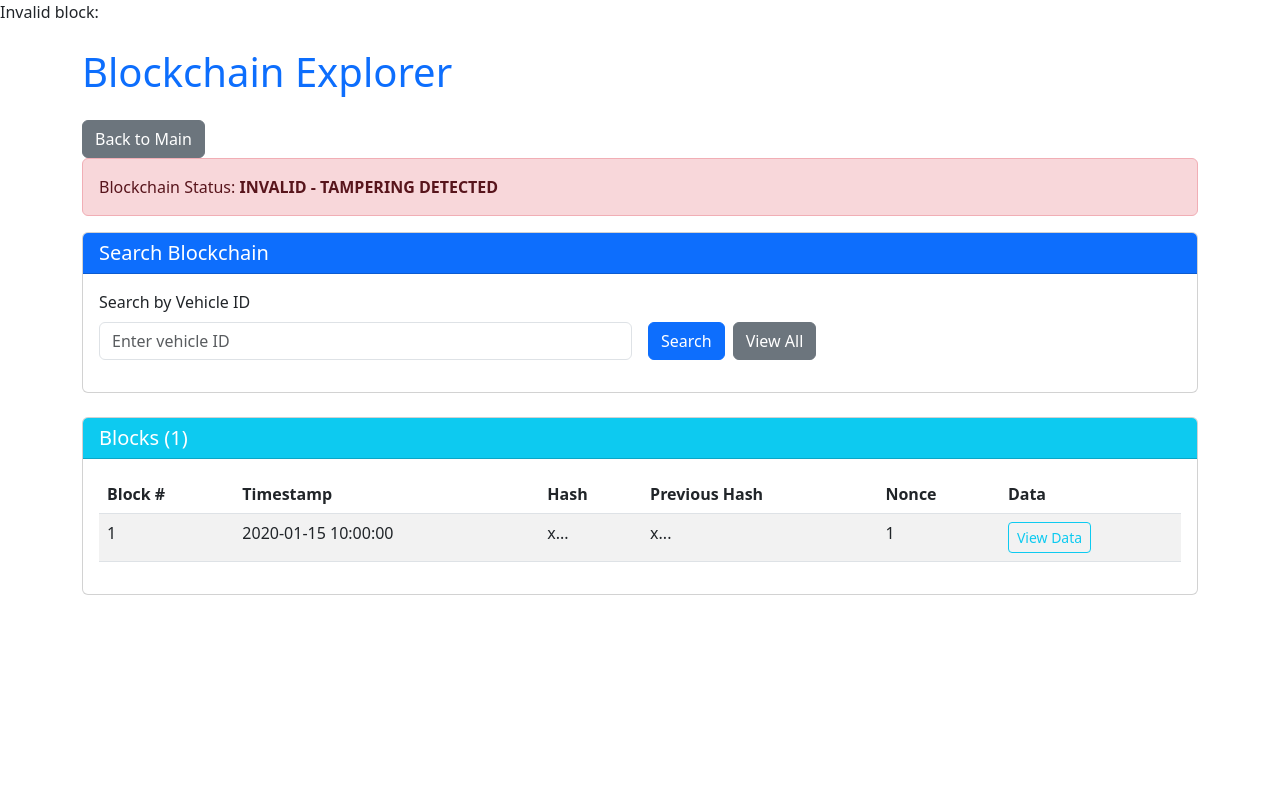
After one commit to excalibursssooo/DatabaseProject, a PHP site: page /blockchain_explorer.php in a window 1280 px wide. The commit adds this page. Run offline with PHP 8.4, Linux system fonts and the light colour scheme; a user stored in the database is signed in; tables that the repository leaves empty hold one stand-in row (values such as "Sample post").

Commit message:
new file:   Blockchain.php 	modified:   admin_dashboard.php 	new file:   blockchain_explorer.php 	modified:   config.php 	modified:   database/init.sql 	modified:   index.php 	modified:   process_add_customer.php 	modified:   process_bid.php 	modified:   winners_losers.php

```diff
--- /dev/null
+++ b/Blockchain.php
@@ -0,0 +1,161 @@
+<?php
+class Blockchain {
+    private static $instance = null;
+    private $pdo;
+    private $difficulty = 2;
+
+    // 私有构造函数防止直接实例化
+    private function __construct($pdo) {
+        $this->pdo = $pdo;
+        $this->createGenesisBlock();
+    }
+
+    // 获取单例实例
+    public static function getInstance($pdo = null) {
+        if (self::$instance === null) {
+            if ($pdo === null) {
+                throw new Exception('PDO connection is required for first instantiation');
+            }
+            self::$instance = new self($pdo);
+        }
+        return self::$instance;
+    }
+
+    // 防止克隆
+    private function __clone() {}
+
+    // 防止反序列化
+    public function __wakeup() {}
+
+    private function createGenesisBlock() {
+        $stmt = $this->pdo->query("SELECT COUNT(*) FROM blockchain");
+        if ($stmt->fetchColumn() == 0) {
+            $timestamp = time();
+
+            $genesisData = [
+                'message' => 'Genesis Block - Car Auction System',
+                'timestamp' => $timestamp,
+                'type' => 'genesis'
+            ];
+            $genesisData = json_encode($genesisData, JSON_UNESCAPED_UNICODE | JSON_UNESCAPED_SLASHES);
+
+            $previousHash = '0';
+            $nonce = 0;
+
+            do {
+                $nonce++;
+                $hash = $this->calculateHash($previousHash, $genesisData, $nonce);
+            } while (substr($hash, 0, $this->difficulty) !== str_repeat('0', $this->difficulty));
+            $stmt = $this->pdo->prepare("
+                INSERT INTO blockchain (previous_hash, hash, data, nonce, timestamp)
+                VALUES (?, ?, ?, ?, FROM_UNIXTIME(?))
+            ");
+
+            $stmt->execute([
+                $previousHash,
+                $hash,
+                $genesisData,
+                $nonce,
+                $timestamp
+            ]);
+        }
+    }
+
+    public function calculateHash($previousHash, $data, $nonce) {
+        $dataString = $previousHash .
+                     $data .
+                     (string)(int)$nonce;
+
+        return hash('sha256', $dataString);
+    }
+
+    // 挖矿新块
+    public function mineBlock($data, $auto_id = null, $customer_id = null) {
+        $previousBlock = $this->getLatestBlock();
+        $previousHash = $previousBlock['hash'];
+        $timestamp = $data['timestamp'];
+        $nonce = 0;
+        $data = json_encode($data, JSON_UNESCAPED_UNICODE | JSON_UNESCAPED_SLASHES);
+        do {
+            $nonce++;
+            $hash = $this->calculateHash($previousHash, $data, $nonce);
+        } while (substr($hash, 0, $this->difficulty) !== str_repeat('0', $this->difficulty));
+        return $this->addBlock($data, $nonce, $previousHash, $auto_id, $customer_id, $hash, $timestamp);
+    }
+
+    private function addBlock($data, $nonce, $previousHash, $auto_id = null, $customer_id = null, $hash = null, $timestamp = null) {
+
+        $stmt = $this->pdo->prepare("
+            INSERT INTO blockchain (previous_hash, hash, data, nonce, auto_id, customer_id, timestamp)
+            VALUES (?, ?, ?, ?, ?, ?, FROM_UNIXTIME(?))
+        ");
+
+        $stmt->execute([
+            $previousHash,
+            $hash,
+            $data,
+            $nonce,
+            $auto_id,
+            $customer_id,
+            $timestamp
+        ]);
+
+        return $hash;
+    }
+    // 验证区块链完整性
+    public function isValid() {
+        $stmt = $this->pdo->query("SELECT * FROM blockchain ORDER BY block_id");
+        $blocks = $stmt->fetchAll(PDO::FETCH_ASSOC);
+        if (count($blocks) === 0) return true;
+
+        for ($i = 0; $i < count($blocks); $i++) {
+            $block = $blocks[$i];
+
+            if (json_last_error() !== JSON_ERROR_NONE) {
+                return false;
+            }
+
+            $calculatedHash = $this->calculateHash(
+                $block['previous_hash'],
+                $block['data'],
+               $block['nonce']
+            );
+
+            if ($block['hash'] !== $calculatedHash) {
+                echo 'Invalid block: ';
+                return false;
+            }
+
+            if (substr($block['hash'], 0, $this->difficulty) !== str_repeat('0', $this->difficulty)) {
+                echo 'Block does not meet difficulty: ';
+                return false;
+            }
+
+            if ($i > 0 && $block['previous_hash'] !== $blocks[$i-1]['hash']) {
+                echo 'Invalid block linkage: ';
+                return false;
+            }
+        }
+
+        return true;
+    }
+    // 获取最新区块
+    public function getLatestBlock() {
+        $stmt = $this->pdo->query("SELECT * FROM blockchain ORDER BY block_id DESC LIMIT 1");
+        return $stmt->fetch(PDO::FETCH_ASSOC);
+    }
+    // 获取所有区块
+    public function getChain() {
+        $stmt = $this->pdo->query("SELECT * FROM blockchain ORDER BY block_id");
+        return $stmt->fetchAll(PDO::FETCH_ASSOC);
+    }
+
+    // 根据车辆ID获取相关区块
+    public function getBlocksByAutoId($auto_id) {
+        $stmt = $this->pdo->prepare("SELECT * FROM blockchain WHERE auto_id = ? ORDER BY block_id");
+        $stmt->execute([$auto_id]);
+        return $stmt->fetchAll(PDO::FETCH_ASSOC);
+    }
+
+}
+?>
--- a/admin_dashboard.php
+++ b/admin_dashboard.php
@@ -99,7 +99,6 @@ if (!isLoggedIn() || !$_SESSION['is_admin']) {
                 </div>
             </div>
         </div>
-
         <div class="row mt-4">
             <div class="col-md-6">
                 <div class="card">
@@ -188,6 +187,10 @@ if (!isLoggedIn() || !$_SESSION['is_admin']) {
                             <a href="manage_users.php" class="btn btn-info me-md-2">
                                 <i class="fas fa-users-cog"></i> Manage Users
                             </a>
+                            <!-- 添加区块链浏览器链接 -->
+                            <a href="blockchain_explorer.php" class="btn btn-success me-md-2">
+                                <i class="fas fa-cubes"></i> Blockchain Explorer
+                            </a>
                         </div>
                     </div>
                 </div>
--- /dev/null
+++ b/blockchain_explorer.php
@@ -0,0 +1,159 @@
+<?php
+include 'config.php';
+include 'Blockchain.php';
+
+// 检查用户是否登录
+if (!isLoggedIn()) {
+    header('Location: login.php');
+    exit();
+}
+$blockchain = Blockchain::getInstance($pdo);
+
+$action = $_GET['action'] ?? 'view';
+
+// 获取特定车辆或所有区块
+if (isset($_GET['auto_id'])) {
+    $blocks = $blockchain->getBlocksByAutoId($_GET['auto_id']);
+    $title = "Blockchain for Vehicle #" . $_GET['auto_id'];
+} else {
+    $blocks = $blockchain->getChain();
+    $title = "Blockchain Explorer";
+}
+
+$isValid = $blockchain->isValid();
+?>
+<!DOCTYPE html>
+<html lang="en">
+<head>
+    <meta charset="UTF-8">
+    <meta name="viewport" content="width=device-width, initial-scale=1.0">
+    <title><?php echo $title; ?> - Car Auction System</title>
+    <link href="https://cdn.jsdelivr.net/npm/bootstrap@5.3.0/dist/css/bootstrap.min.css" rel="stylesheet">
+    <link href="styles.css" rel="stylesheet">
+</head>
+<body>
+    <div class="container mt-4">
+        <h1 class="text-primary mb-4">
+            <i class="fas fa-link"></i> <?php echo $title; ?>
+        </h1>
+        <?php
+        if ($_SESSION['is_admin']):
+            echo '<a href="admin_dashboard.php" class="btn btn-warning">
+                <i class="fas fa-crown"></i> Back to Dashboard
+            </a>';
+        else:
+        echo '<a href="index.php" class="btn btn-secondary">
+            <i class="fas fa-arrow-left"></i> Back to Main
+        </a>';
+        endif;
+        ?>
+        <div class="alert alert-<?php echo $isValid ? 'success' : 'danger'; ?>">
+            Blockchain Status: <strong><?php echo $isValid ? 'VALID' : 'INVALID - TAMPERING DETECTED'; ?></strong>
+        </div>
+
+        <div class="card mb-4">
+            <div class="card-header bg-primary text-white">
+                <h5 class="mb-0">
+                    <i class="fas fa-search"></i> Search Blockchain
+                </h5>
+            </div>
+            <div class="card-body">
+                <form method="GET" class="row g-3">
+                    <div class="col-md-6">
+                        <label for="auto_id" class="form-label">Search by Vehicle ID</label>
+                        <input type="number" class="form-control" id="auto_id" name="auto_id"
+                            placeholder="Enter vehicle ID" value="<?php echo $_GET['auto_id'] ?? ''; ?>">
+                    </div>
+                    <div class="col-md-6 d-flex align-items-end">
+                        <button type="submit" class="btn btn-primary me-2">Search</button>
+                        <a href="blockchain_explorer.php" class="btn btn-secondary">View All</a>
+                    </div>
+                </form>
+            </div>
+        </div>
+
+        <div class="card">
+            <div class="card-header bg-info text-white">
+                <h5 class="mb-0">
+                    <i class="fas fa-cubes"></i> Blocks (<?php echo count($blocks); ?>)
+                </h5>
+            </div>
+            <div class="card-body">
+                <?php if (count($blocks) > 0): ?>
+                    <div class="table-responsive">
+                        <table class="table table-striped">
+                            <thead>
+                                <tr>
+                                    <th>Block #</th>
+                                    <th>Timestamp</th>
+                                    <th>Hash</th>
+                                    <th>Previous Hash</th>
+                                    <th>Nonce</th>
+                                    <th>Data</th>
+                                </tr>
+                            </thead>
+                            <tbody>
+                                <?php foreach ($blocks as $block): ?>
+                                    <tr>
+                                        <td><?php echo $block['block_id']; ?></td>
+                                        <td><?php echo $block['timestamp']; ?></td>
+                                        <td class="text-truncate" style="max-width: 150px;"
+                                            title="<?php echo $block['hash']; ?>">
+                                            <?php echo substr($block['hash'], 0, 16) . '...'; ?>
+                                        </td>
+                                        <td class="text-truncate" style="max-width: 150px;"
+                                            title="<?php echo $block['previous_hash']; ?>">
+                                            <?php echo substr($block['previous_hash'], 0, 16) . '...'; ?>
+                                        </td>
+                                        <td><?php echo $block['nonce']; ?></td>
+                                        <td>
+                                            <button class="btn btn-sm btn-outline-info"
+                                                onclick="viewBlockData(<?php echo htmlspecialchars(json_encode($block)); ?>)">
+                                                View Data
+                                            </button>
+                                        </td>
+                                    </tr>
+                                <?php endforeach; ?>
+                            </tbody>
+                        </table>
+                    </div>
+                <?php else: ?>
+                    <div class="alert alert-info">No blocks found.</div>
+                <?php endif; ?>
+            </div>
+        </div>
+    </div>
+
+    <!-- Modal for block data -->
+    <div class="modal fade" id="blockDataModal" tabindex="-1">
+        <div class="modal-dialog modal-lg">
+            <div class="modal-content">
+                <div class="modal-header">
+                    <h5 class="modal-title">Block Data</h5>
+                    <button type="button" class="btn-close" data-bs-dismiss="modal"></button>
+                </div>
+                <div class="modal-body">
+                    <pre id="blockDataContent" class="bg-light p-3"></pre>
+                </div>
+            </div>
+        </div>
+    </div>
+
+    <script src="https://cdn.jsdelivr.net/npm/bootstrap@5.3.0/dist/js/bootstrap.bundle.min.js"></script>
+    <script>
+        function viewBlockData(block) {
+            const modal = new bootstrap.Modal(document.getElementById('blockDataModal'));
+            const content = document.getElementById('blockDataContent');
+
+            try {
+                const data = JSON.parse(block.data);
+                content.textContent = JSON.stringify(data, null, 2);
+            } catch (e) {
+                content.textContent = block.data;
+            }
+
+            modal.show();
+        }
+    </script>
+</body>
+</html>
--- a/config.php
+++ b/config.php
@@ -62,4 +62,9 @@ function displayResults($results, $emptyMessage = "No data found.") {
     }
 }
 
+function getBlockchain() {
+    global $pdo;
+    return Blockchain::getInstance($pdo);
+}
+
 ?>
--- a/process_add_customer.php
+++ b/process_add_customer.php
@@ -14,7 +14,12 @@ if ($_SERVER['REQUEST_METHOD'] === 'POST') {
     try {
         $stmt = $pdo->prepare("CALL AddCustomer(?, ?, ?, ?, ?, ?, ?, ?)");
         $stmt->execute([$first_name, $last_name, $address, $city, $state, $zip_code, $email, $phone]);
+        $customer_id = $pdo->query("SELECT LAST_INSERT_ID()")->fetchColumn();
+        $username = $first_name . ' ' . $last_name;
+        $password = password_hash('password', PASSWORD_DEFAULT);
 
+        $userStmt = $pdo->prepare("INSERT INTO users (username, password, customer_id) VALUES (?, ?, ?)");
+        $userStmt->execute([$username, $password, $customer_id]);
         header('Location: index.php?message=Customer added successfully!&type=success');
         exit();
     } catch (PDOException $e) {
```
Also changed, not shown: database/init.sql (+40 -0 lines), index.php (+18 -1 lines), process_bid.php (+37 -4 lines), winners_losers.php (+12 -0 lines).
